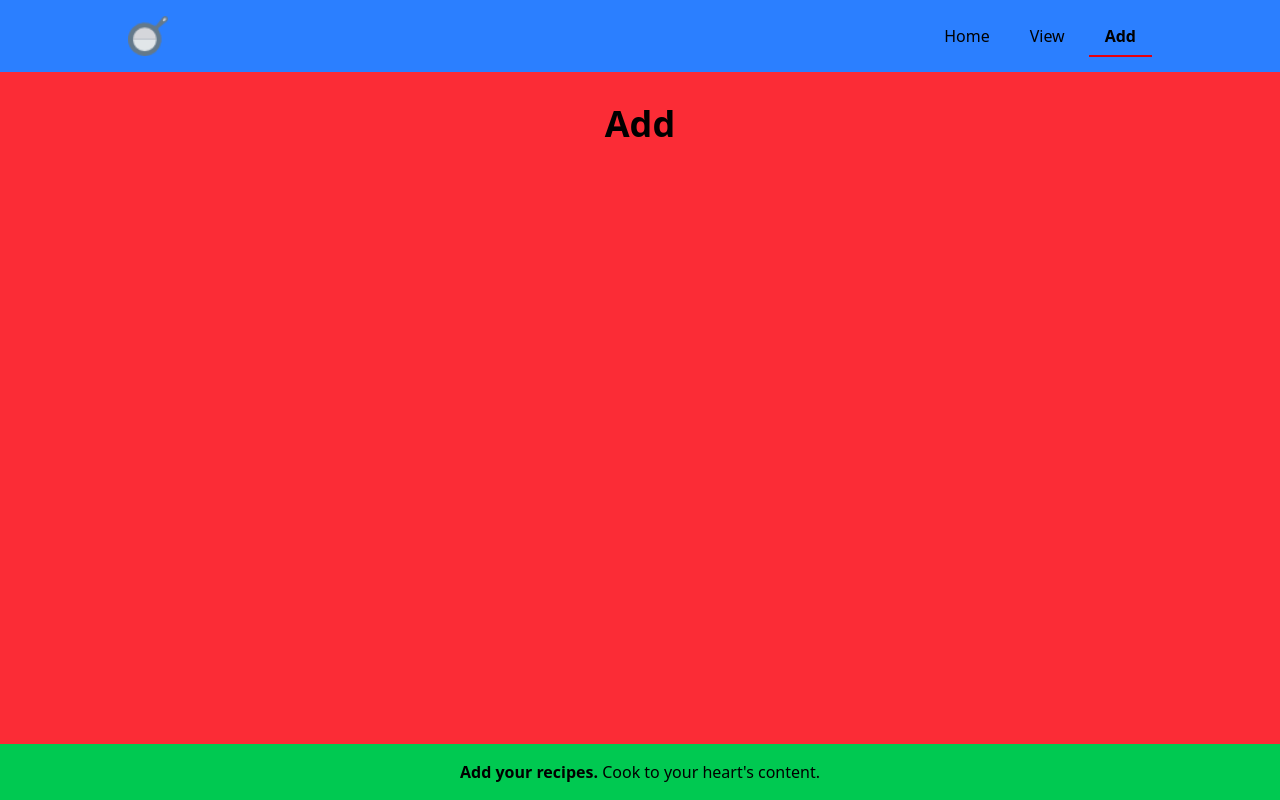
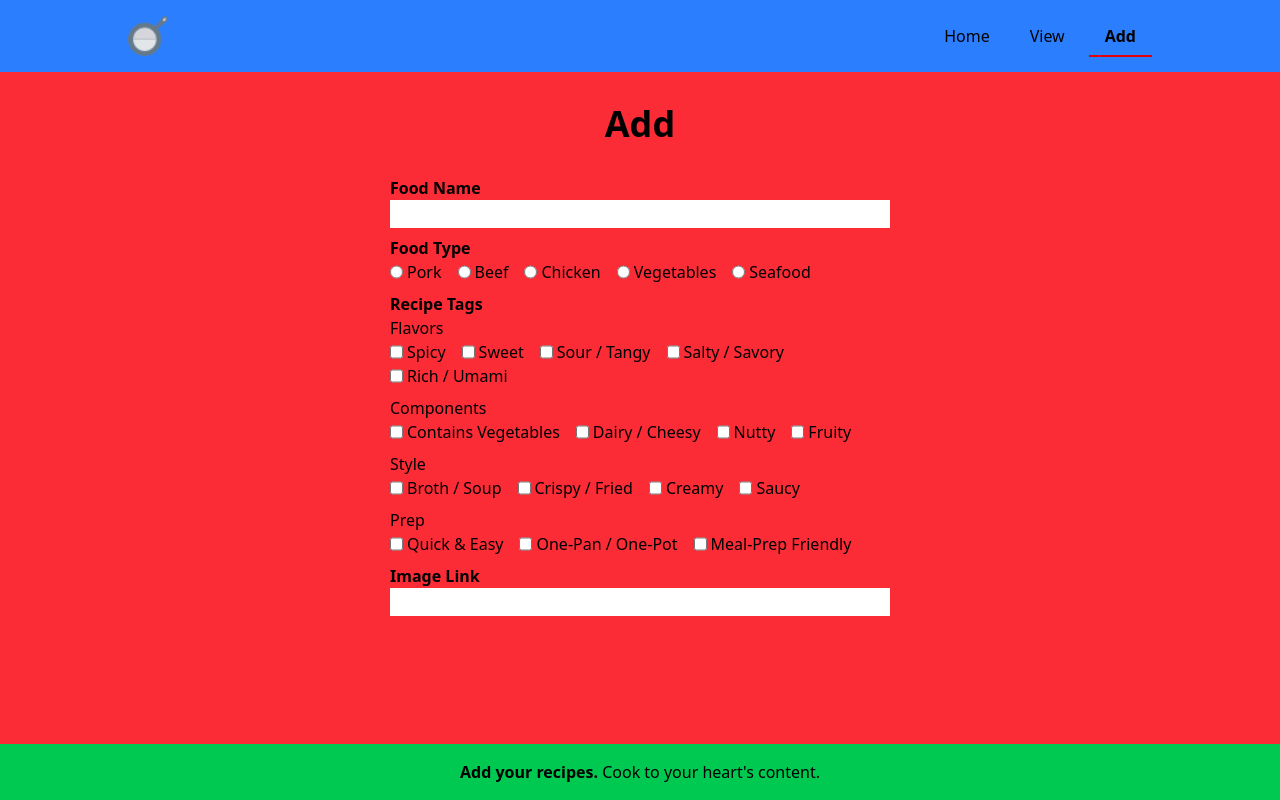
Before and after one commit to MamesJikolai/RecipeViewOnReact, a React (Vite) app in the folder frontend/: page /add in a window 1280 px wide. Built offline with nearby package versions, Linux system fonts and the light colour scheme.

Commit message:
Added form in add page

```diff
--- /dev/null
+++ b/frontend/src/components/FoodInput.tsx
@@ -0,0 +1,105 @@
+function FoodInput() {
+    const foodTypes = ["Pork", "Beef", "Chicken", "Vegetables", "Seafood"];
+    const recipeTags = [
+        {
+            category: "Flavors",
+            options: [
+                "Spicy",
+                "Sweet",
+                "Sour / Tangy",
+                "Salty / Savory",
+                "Rich / Umami",
+            ],
+        },
+        {
+            category: "Components",
+            options: [
+                "Contains Vegetables",
+                "Dairy / Cheesy",
+                "Nutty",
+                "Fruity",
+            ],
+        },
+        {
+            category: "Style",
+            options: ["Broth / Soup", "Crispy / Fried", "Creamy", "Saucy"],
+        },
+        {
+            category: "Prep",
+            options: [
+                "Quick & Easy",
+                "One-Pan / One-Pot",
+                "Meal-Prep Friendly",
+            ],
+        },
+    ];
+
+    return (
+        <div className="w-full max-w-125 mx-auto">
+            <div className="mb-2">
+                <label>
+                    <span className="font-bold">Food Name</span>
+                    <br />
+                    <input
+                        type="text"
+                        name="food-name"
+                        className="bg-white px-1 w-full max-w-125 py-0.5"
+                    />
+                </label>
+            </div>
+
+            <fieldset>
+                <legend className="font-bold">Food Type</legend>
+                <div className="flex flex-row flex-wrap gap-x-4 mb-2">
+                    {foodTypes.map((type) => (
+                        <label
+                            key={type}
+                            className="flex gap-x-1 cursor-pointer"
+                        >
+                            <input type="radio" name="food-type" value={type} />
+                            {type}
+                        </label>
+                    ))}
+                </div>
+            </fieldset>
+
+            <fieldset>
+                <legend className="font-bold">Recipe Tags</legend>
+                {recipeTags.map(({ category, options }) => (
+                    <div key={category}>
+                        <p className="font-medium">{category}</p>
+                        <div className="flex flex-row flex-wrap gap-x-4 mb-2">
+                            {options.map((options) => (
+                                <label
+                                    key={options}
+                                    className="flex gap-x-1 cursor-pointer"
+                                >
+                                    <input
+                                        type="checkbox"
+                                        name="recipe-tags"
+                                        value={options}
+                                    />
+                                    {options}
+                                </label>
+                            ))}
+                        </div>
+                    </div>
+                ))}
+            </fieldset>
+
+            <div className="mb-2">
+                <label>
+                    <span className="font-bold">Image Link</span>
+                    <br />
+                    <input
+                        type="text"
+                        name="image-link"
+                        className="bg-white px-1 w-full max-w-125 py-0.5"
+                    />
+                </label>
+            </div>
+        </div>
+    );
+}
+
+export default FoodInput;
--- a/frontend/src/pages/Add.tsx
+++ b/frontend/src/pages/Add.tsx
@@ -1,9 +1,11 @@
 import Message from "../components/Message.tsx";
+import FoodInput from "../components/FoodInput.tsx";
 
 function Add() {
     return (
         <>
             <Message text="Add" />
+            <FoodInput />
         </>
     );
 }
```
Also changed, not shown: 1 other file (tests, documents, lock files or other folders).
